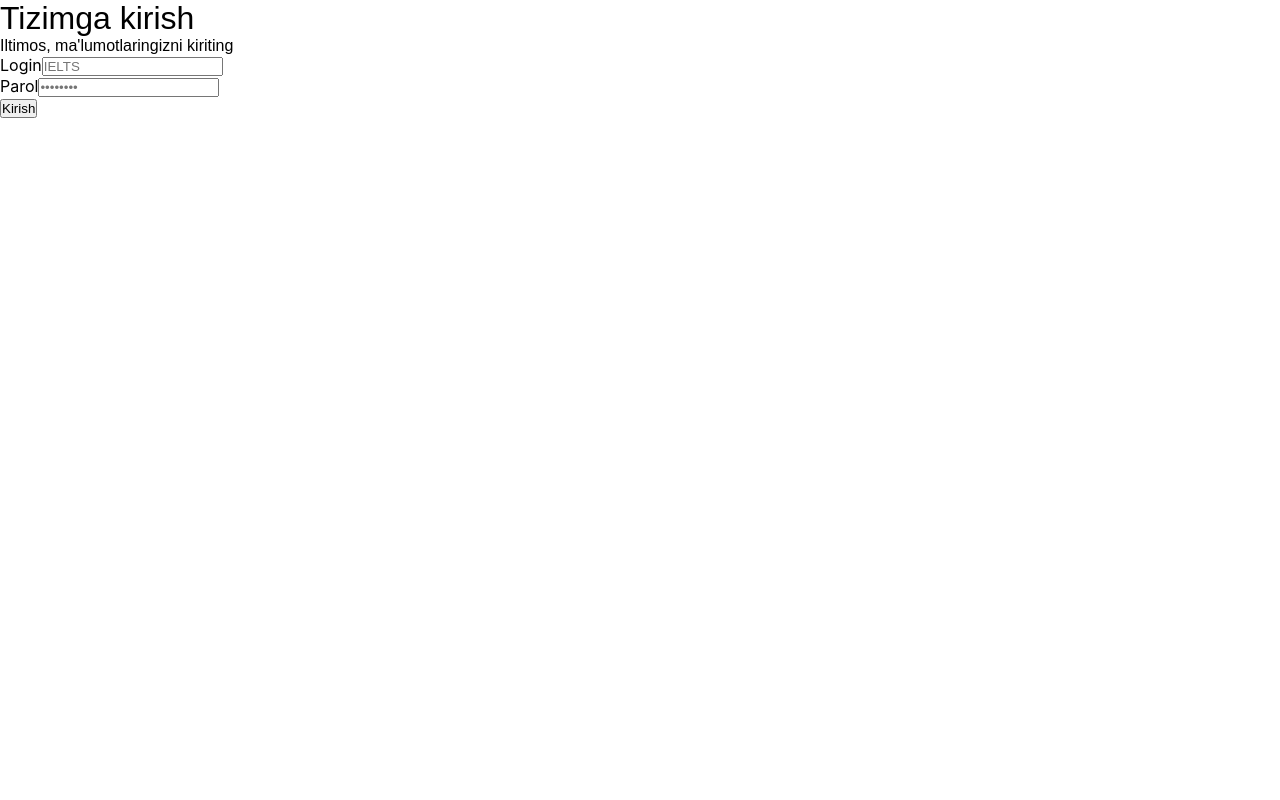
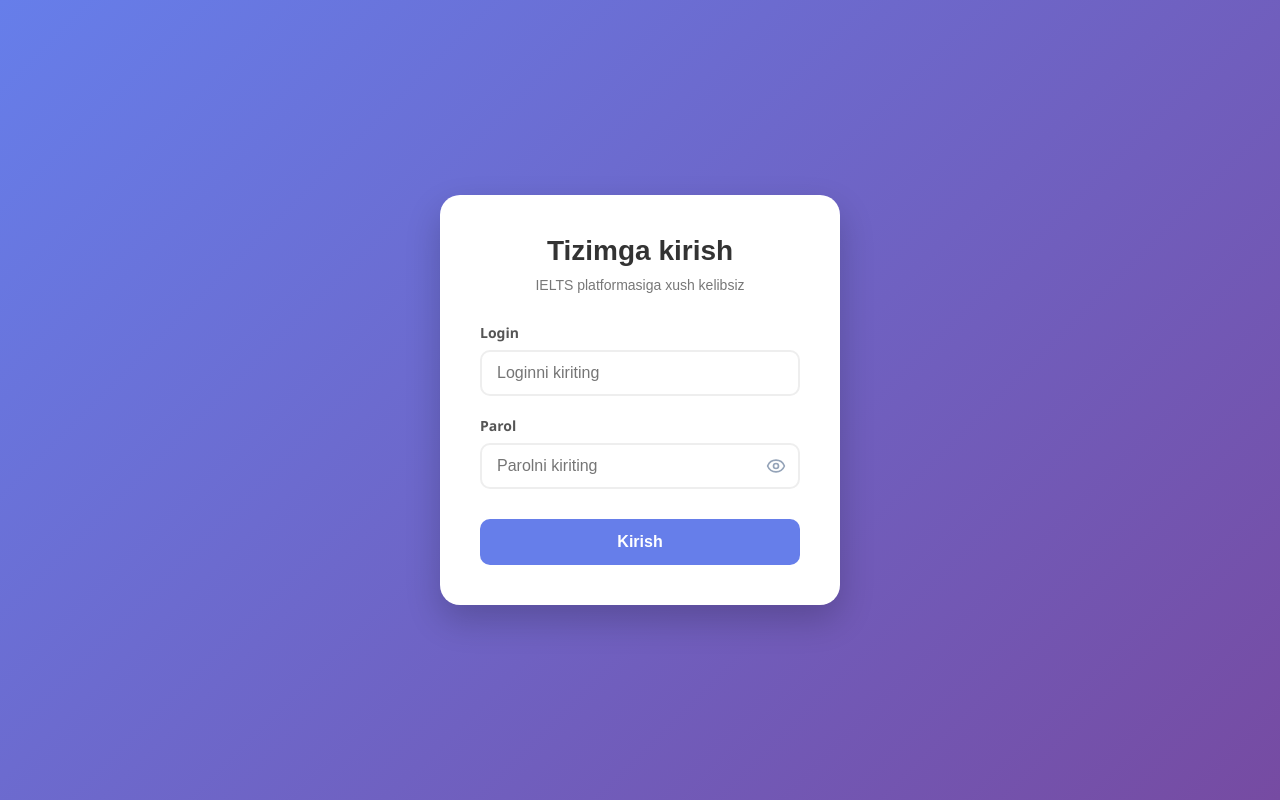
Before and after one commit to Sayyor-developer/IELTS, a React (Create React App) app: page /login in a window 1280 px wide. Built offline with nearby package versions, Linux system fonts and the light colour scheme.

Commit message:
BISMILLAH 3.04.26

```diff
--- a/package.json
+++ b/package.json
@@ -15,6 +15,7 @@
     "antd": "^5.27.1",
     "aos": "^2.3.4",
     "axios": "^1.11.0",
+    "lucide-react": "^1.7.0",
     "motion": "^12.23.12",
     "react": "^19.1.1",
     "react-dom": "^19.1.1",
@@ -23,6 +24,7 @@
     "react-scripts": "5.0.1",
     "react-toastify": "^11.0.5",
     "styled-components": "^6.1.19",
+    "sweetalert2": "^11.26.24",
     "swiper": "^11.2.10",
     "web-vitals": "^2.1.4"
   },
--- a/src/App.jsx
+++ b/src/App.jsx
@@ -1,4 +1,4 @@
-import React, { useState,  } from 'react'; // useEffect qo'shdik
+import React, { useState } from 'react';
 import { Route, Routes, Navigate } from 'react-router-dom';
 import { ToastContainer } from 'react-toastify';
 import 'react-toastify/dist/ReactToastify.css';
@@ -13,10 +13,10 @@ import Login from './pages/home/login/Login';
 import './App.css';
 
 function App() {
+  // Brauzer yopilsa o'chib ketadigan sessionStorage'dan o'qiymiz
   const [user, setUser] = useState(() => {
     try {
-      const saved = localStorage.getItem('user');
-      // JSON.parse xato bermasligi uchun try-catch ichiga olish yaxshi
+      const saved = sessionStorage.getItem('user');
       return saved ? JSON.parse(saved) : null;
     } catch (e) {
       return null;
@@ -24,12 +24,13 @@ function App() {
   });
 
   const handleLoginSuccess = (userData) => {
-    localStorage.setItem('user', JSON.stringify(userData));
-    setUser(userData); // State yangilanganda React avtomat Navigate qiladi
+    // Ma'lumotni faqat joriy sessiya uchun saqlaymiz
+    sessionStorage.setItem('user', JSON.stringify(userData));
+    setUser(userData);
   };
 
   const handleLogout = () => {
-    localStorage.removeItem('user');
+    sessionStorage.removeItem('user');
     setUser(null);
   };
 
@@ -37,23 +38,19 @@ function App() {
     <div className="App">
       <ToastContainer position="top-right" autoClose={2500} />
 
-      {/* Header faqat user bo'lganda chiqadi */}
       {user && <Header user={user} onLogout={handleLogout} />}
 
       <Routes>
-        {/* LOGIN: Agar kirgan bo'lsa Home'ga, bo'lmasa Login'ga */}
         <Route
           path="/login"
           element={!user ? <Login onLoginSuccess={handleLoginSuccess} /> : <Navigate to="/" replace />}
         />
 
-        {/* HIMOYALANGAN SAHIFALAR */}
         <Route path="/" element={user ? <Home /> : <Navigate to="/login" replace />} />
         <Route path="/sections/:mode" element={user ? <Sections /> : <Navigate to="/login" replace />} />
         <Route path="/exams/:mode/:section" element={user ? <Exam /> : <Navigate to="/login" replace />} />
         <Route path="/result" element={user ? <Result /> : <Navigate to="/login" replace />} />
 
-        {/* NOTO'G'RI LINKLAR */}
         <Route path="*" element={<Navigate to={user ? "/" : "/login"} replace />} />
       </Routes>
     </div>
--- a/src/components/header/header.css
+++ b/src/components/header/header.css
@@ -2,14 +2,49 @@
   display: flex;
   justify-content: space-between;
   align-items: center;
-  padding: 1rem 2rem;
-  background-color: var(--white);
-  box-shadow: 0 2px 4px rgba(0,0,0,0.1);
+  padding: 0 20px;
+  height: 70px;
+  background: #ffffff;
+  box-shadow: 0 2px 10px rgba(0, 0, 0, 0.1);
 }
 
 .logo {
-  font-size: var(--font-size-24);
-  font-weight: bold;
-  color: var(--primary-color);
+  font-size: 22px;
+  font-weight: 800;
+  color: #667eea;
   text-decoration: none;
 }
+
+.nav-menu {
+  display: flex;
+  align-items: center;
+}
+
+.user-info {
+  display: flex;
+  align-items: center;
+  gap: 15px;
+}
+
+.username {
+  font-weight: 600;
+  color: #444;
+  font-size: 14px;
+}
+
+.logout-btn {
+  background: #ff4757;
+  color: white;
+  border: none;
+  padding: 8px 16px;
+  border-radius: 8px;
+  font-weight: 600;
+  cursor: pointer;
+  transition: all 0.3s ease;
+}
+
+.logout-btn:hover {
+  background: #ff6b81;
+  transform: translateY(-2px);
+  box-shadow: 0 4px 12px rgba(255, 71, 87, 0.3);
+}
--- a/src/pages/home/login/Login.jsx
+++ b/src/pages/home/login/Login.jsx
@@ -1,30 +1,21 @@
 import React, { useState } from 'react';
 import { toast } from 'react-toastify';
 import { useNavigate } from 'react-router-dom';
+import { Eye, EyeOff } from 'lucide-react'; // Professional ikonkalar
 import './login.css';
 
 const Login = ({ onLoginSuccess }) => {
   const [username, setUsername] = useState('');
   const [password, setPassword] = useState('');
+  const [showPassword, setShowPassword] = useState(false);
   const navigate = useNavigate();
 
   const handleLogin = (e) => {
     e.preventDefault();
-
-    // Oddiy tekshiruv (buni keyinchalik Backend bo'lsa o'zgartirasan)
     if (username === 'IELTS' && password === 'ielts12345') {
-      const userData = {
-        username: username,
-        role: 'student',
-        loginDate: new Date().toLocaleString()
-      };
-
-      // 1. App.js dagi setUser funksiyasini chaqiradi
+      const userData = { username, role: 'student' };
       onLoginSuccess(userData);
-
       toast.success("Xush kelibsiz!");
-
-      // 2. Sahifani yangilamasdan Home'ga o'tkazadi
       navigate('/');
     } else {
       toast.error("Login yoki parol xato!");
@@ -36,7 +27,7 @@ const Login = ({ onLoginSuccess }) => {
       <div className="ielts-login-card">
         <div className="ielts-login-header">
           <h1>Tizimga kirish</h1>
-          <p>Iltimos, ma'lumotlaringizni kiriting</p>
+          <p>IELTS platformasiga xush kelibsiz</p>
         </div>
 
         <form onSubmit={handleLogin} className="ielts-login-form">
@@ -44,7 +35,8 @@ const Login = ({ onLoginSuccess }) => {
             <label>Login</label>
             <input
               type="text"
-              placeholder="IELTS"
+              placeholder="Loginni kiriting"
+              autoComplete="off"
               value={username}
               onChange={(e) => setUsername(e.target.value)}
               required
@@ -53,13 +45,24 @@ const Login = ({ onLoginSuccess }) => {
 
           <div className="ielts-input-group">
             <label>Parol</label>
-            <input
-              type="password"
-              placeholder="••••••••"
-              value={password}
-              onChange={(e) => setPassword(e.target.value)}
-              required
-            />
+            <div className="password-input-wrapper">
+              <input
+                type={showPassword ? "text" : "password"}
+                placeholder="Parolni kiriting"
+                autoComplete="new-password"
+                value={password}
+                onChange={(e) => setPassword(e.target.value)}
+                required
+              />
+              <button
+                type="button"
+                className="password-toggle-btn"
+                onClick={() => setShowPassword(!showPassword)}
+                aria-label="Parolni ko'rsatish"
+              >
+                {showPassword ? <EyeOff size={20} /> : <Eye size={20} />}
+              </button>
+            </div>
           </div>
 
           <button type="submit" className="ielts-login-submit">
--- a/src/pages/home/login/login.css
+++ b/src/pages/home/login/login.css
@@ -1,133 +1,148 @@
-.login-wrapper {
-    height: 100vh;
+/* login.css */
+
+/* Asosiy konteyner - sahifani markazga keltirish */
+.ielts-login-container {
+    display: flex;
+    justify-content: center;
+    align-items: center;
+    min-height: 100vh;
+    background: linear-gradient(135deg, #667eea 0%, #764ba2 100%);
+    font-family: 'Segoe UI', Tahoma, Geneva, Verdana, sans-serif;
+    padding: 20px;
+}
+
+/* Login kartasi */
+.ielts-login-card {
+    background: #ffffff;
+    padding: 40px;
+    border-radius: 20px;
+    box-shadow: 0 15px 35px rgba(0, 0, 0, 0.2);
+    width: 100%;
+    max-width: 400px;
+    transition: transform 0.3s ease;
+}
+
+.ielts-login-card:hover {
+    transform: translateY(-5px);
+}
+
+/* Sarlavha qismi */
+.ielts-login-header {
+    text-align: center;
+    margin-bottom: 30px;
+}
+
+.ielts-login-header h1 {
+    color: #333;
+    font-size: 28px;
+    font-weight: 700;
+    margin-bottom: 10px;
+}
+
+.ielts-login-header p {
+    color: #777;
+    font-size: 14px;
+}
+
+/* Input guruhlari */
+.ielts-input-group {
+    margin-bottom: 20px;
+    text-align: left;
+}
+
+.ielts-input-group label {
+    display: block;
+    margin-bottom: 8px;
+    color: #555;
+    font-weight: 600;
+    font-size: 14px;
+}
+
+.ielts-input-group input {
+    width: 100%;
+    padding: 12px 15px;
+    border: 2px solid #eee;
+    border-radius: 10px;
+    outline: none;
+    font-size: 16px;
+    transition: all 0.3s ease;
+    box-sizing: border-box;
+    /* Padding hisobiga kengayib ketmasligi uchun */
+}
+
+.ielts-input-group input:focus {
+    border-color: #667eea;
+    box-shadow: 0 0 8px rgba(102, 126, 234, 0.2);
+}
+
+/* Kirish tugmasi */
+.ielts-login-submit {
+    width: 100%;
+    padding: 14px;
+    background: #667eea;
+    color: white;
+    border: none;
+    border-radius: 10px;
+    font-size: 16px;
+    font-weight: 600;
+    cursor: pointer;
+    transition: background 0.3s ease, transform 0.2s ease;
+    margin-top: 10px;
+}
+
+.ielts-login-submit:hover {
+    background: #5a67d8;
+    transform: scale(1.02);
+}
+
+.ielts-login-submit:active {
+    transform: scale(0.98);
+}
+
+.password-input-wrapper {
+    position: relative;
+    display: flex;
+    align-items: center;
+}
+
+.password-input-wrapper input {
+    width: 100%;
+    padding-right: 45px !important;
+    /* Ikonka uchun joy */
+}
+
+.password-toggle-btn {
+    position: absolute;
+    right: 14px;
+    background: none;
+    border: none;
+    cursor: pointer;
     display: flex;
     align-items: center;
     justify-content: center;
-    background-color: #f8fafc;
-    font-family: 'Inter', sans-serif;
+    color: #94a3b8;
+    /* Chiroyli kulrang */
+    transition: color 0.2s ease;
+    padding: 0;
 }
 
-.login-card {
-    background: #ffffff;
-    padding: 45px;
-    border-radius: 30px;
-    width: 100%;
-    max-width: 420px;
-    box-shadow: 0 20px 50px rgba(0, 0, 0, 0.04);
-    border: 1px solid #f1f5f9;
+.password-toggle-btn:hover {
+    color: #6366f1;
+    /* Fokus bo'lganda ko'k rang */
 }
 
-.login-header {
-    text-align: center;
-    margin-bottom: 35px;
+.password-toggle-btn svg {
+    display: block;
 }
 
-.logo-circle {
-    width: 60px;
-    height: 60px;
-    background: #3b82f6;
-    color: white;
-    border-radius: 18px;
-    display: flex;
-    align-items: center;
-    justify-content: center;
-    font-size: 30px;
-    font-weight: 900;
-    margin: 0 auto 15px;
-}
 
-.login-header h1 {
-    font-size: 28px;
-    color: #1e293b;
-    margin: 0;
-}
-
-.login-header h1 span {
-    color: #3b82f6;
-}
-
-.login-header p {
-    color: #64748b;
-    font-size: 14px;
-    margin-top: 5px;
-}
-
-.login-form {
-    display: flex;
-    flex-direction: column;
-    gap: 22px;
-}
-
-.input-field {
-    display: flex;
-    flex-direction: column;
-    gap: 8px;
-}
-
-.input-field label {
-    font-size: 13px;
-    font-weight: 600;
-    color: #475569;
-    padding-left: 4px;
-}
-
-.input-field input {
-    padding: 14px 18px;
-    border-radius: 12px;
-    border: 2px solid #f1f5f9;
-    font-size: 15px;
-    transition: all 0.3s ease;
-    background: #f8fafc;
-}
-
-.input-field input:focus {
-    outline: none;
-    border-color: #3b82f6;
-    background: #fff;
-    box-shadow: 0 0 0 4px rgba(59, 130, 246, 0.05);
-}
-
-.login-submit-btn {
-    background: #1e293b;
-    color: white;
-    padding: 16px;
-    border-radius: 14px;
-    border: none;
-    font-size: 16px;
-    font-weight: 700;
-    cursor: pointer;
-    transition: transform 0.2s, background 0.3s;
-    margin-top: 10px;
-}
-
-.login-submit-btn:hover {
-    background: #0f172a;
-    transform: translateY(-2px);
-}
-
-.login-submit-btn:active {
-    transform: translateY(0);
-}
-
-.login-footer {
-    margin-top: 25px;
-    text-align: center;
-    font-size: 12px;
-    color: #94a3b8;
-}
-
-@keyframes fadeIn {
-    from {
-        opacity: 0;
-        transform: translateY(20px);
+/* Mobil qurilmalar uchun moslashuvchanlik */
+@media (max-width: 480px) {
+    .ielts-login-card {
+        padding: 30px 20px;
     }
 
-    to {
-        opacity: 1;
-        transform: translateY(0);
+    .ielts-login-header h1 {
+        font-size: 24px;
     }
 }
-
-.animated-fade-in {
-    animation: fadeIn 0.6s cubic-bezier(0.16, 1, 0.3, 1);
-}
```
Also changed, not shown: src/components/header/Header.jsx (+46 -17 lines), 1 other file (tests, documents, lock files or other folders).
